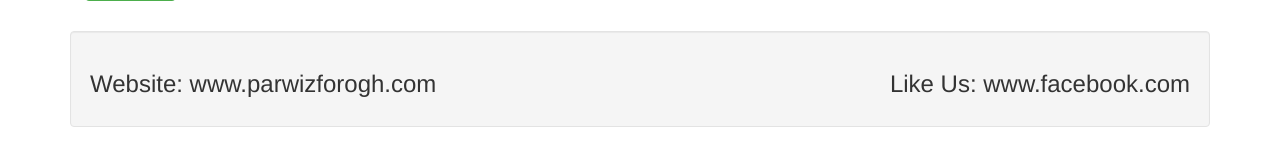
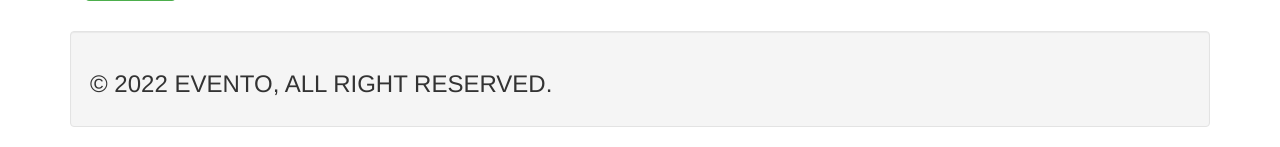
Before and after one commit to Anush132/EVENTO, a Flask app: template templates/addstudent.html in a window 1280 px wide. Shown: the part 739-886 px from the top of the page. Run offline with Flask 2, Linux system fonts and the light colour scheme; the template is opened without the code that fills it, so the values that code supplies are empty; parts of the project's set-up code (start-up, migrations or seed data) failed here and were passed over; some libraries are stand-ins or nearby versions.

Commit message:
Update footer.html

```diff
--- a/templates/footer.html
+++ b/templates/footer.html
@@ -1,8 +1,8 @@
 <div class="well">
 
-    <h3>Website: www.parwizforogh.com
+    <h3>&#169; 2022 EVENTO, ALL RIGHT RESERVED.
 
-        <span class="pull-right">Like Us: www.facebook.com</span>
+
 
     </h3>
 
```
